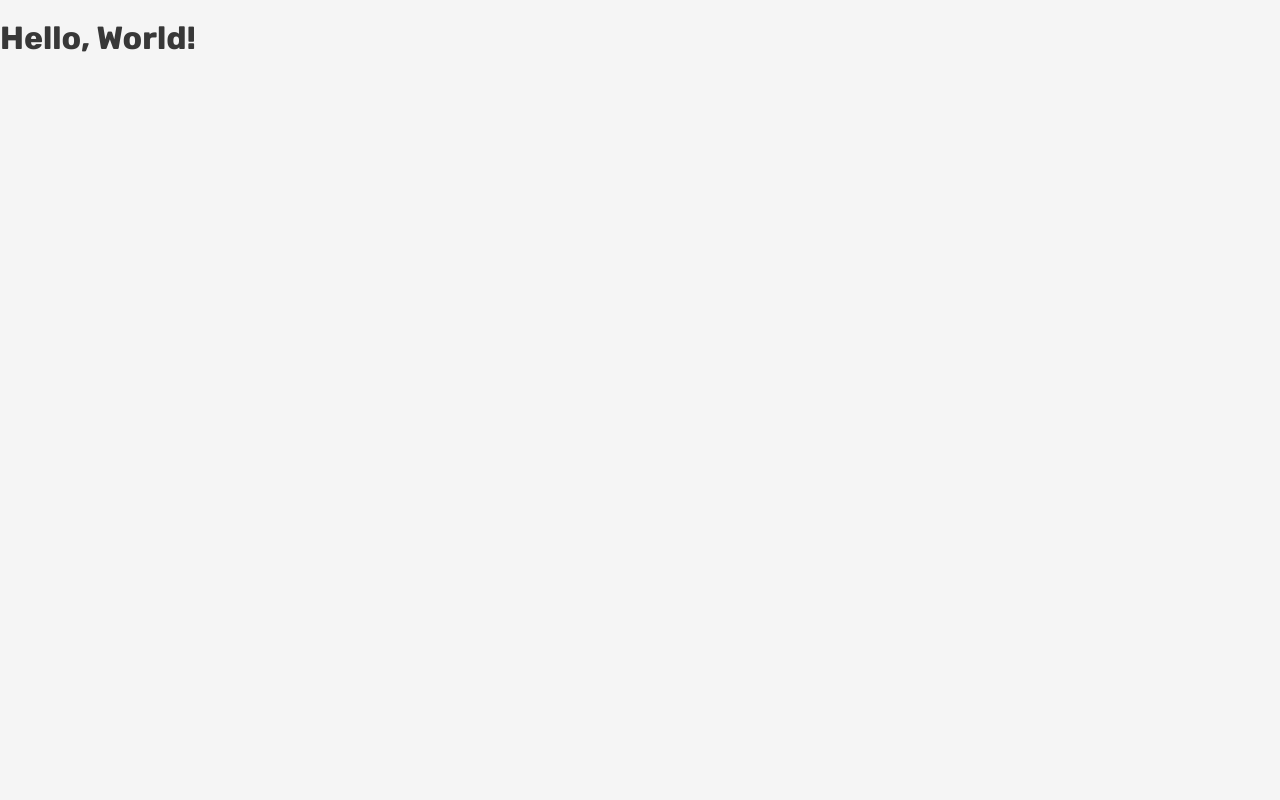
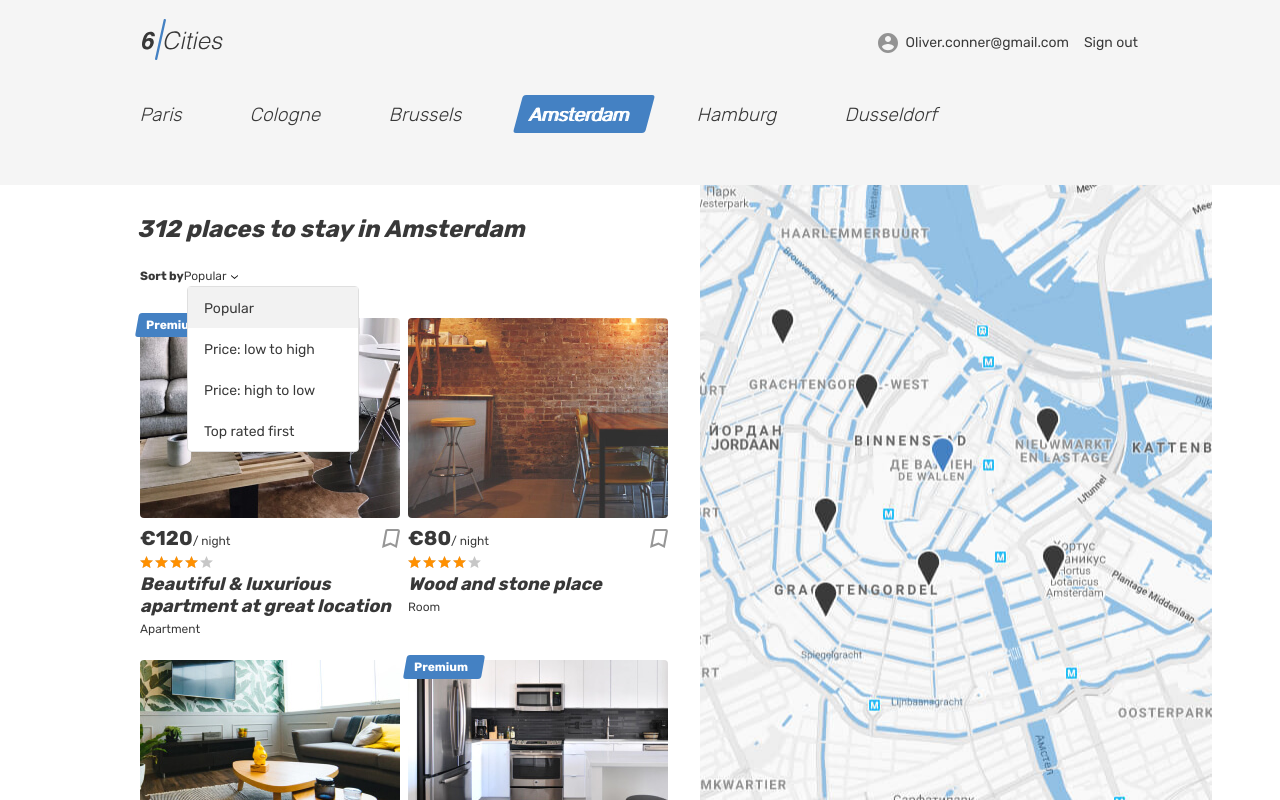
Before and after one commit to htmlacademy-react/135780-six-cities-3, a React (Vite) app: page / in a window 1280 px wide. Built offline with nearby package versions, Linux system fonts and the light colour scheme.

Commit message:
Начинаем программировать 1-3

```diff
--- /dev/null
+++ b/src/App.tsx
@@ -0,0 +1,8 @@
+import React from 'react';
+import MainPage from './components/MainPage/MainPage';
+
+const App: React.FC = () => (
+  <MainPage />
+);
+
+export default App;
--- /dev/null
+++ b/src/components/MainPage/MainPage.tsx
@@ -0,0 +1,115 @@
+import React from 'react';
+import OfferCard from '../OfferCard/OfferCard';
+import { offers } from '../../constants';
+
+const MainPage: React.FC = () => (
+  <div className="page page--gray page--main">
+    <header className="header">
+      <div className="container">
+        <div className="header__wrapper">
+          <div className="header__left">
+            <a className="header__logo-link header__logo-link--active" href="#">
+              <img className="header__logo" src="img/logo.svg" alt="6 cities logo" width="81" height="41" />
+            </a>
+          </div>
+          <nav className="header__nav">
+            <ul className="header__nav-list">
+              <li className="header__nav-item user">
+                <a className="header__nav-link header__nav-link--profile" href="#">
+                  <div className="header__avatar-wrapper user__avatar-wrapper"></div>
+                  <span className="header__user-name user__name">Oliver.conner@gmail.com</span>
+                </a>
+              </li>
+              <li className="header__nav-item">
+                <a className="header__nav-link" href="#">
+                  <span className="header__signout">Sign out</span>
+                </a>
+              </li>
+            </ul>
+          </nav>
+        </div>
+      </div>
+    </header>
+
+    <main className="page__main page__main--index">
+      <h1 className="visually-hidden">Cities</h1>
+      <div className="tabs">
+        <section className="locations container">
+          <ul className="locations__list tabs__list">
+            <li className="locations__item">
+              <a className="locations__item-link tabs__item" href="#">
+                <span>Paris</span>
+              </a>
+            </li>
+            <li className="locations__item">
+              <a className="locations__item-link tabs__item" href="#">
+                <span>Cologne</span>
+              </a>
+            </li>
+            <li className="locations__item">
+              <a className="locations__item-link tabs__item" href="#">
+                <span>Brussels</span>
+              </a>
+            </li>
+            <li className="locations__item">
+              <a className="locations__item-link tabs__item tabs__item--active" href="#">
+                <span>Amsterdam</span>
+              </a>
+            </li>
+            <li className="locations__item">
+              <a className="locations__item-link tabs__item" href="#">
+                <span>Hamburg</span>
+              </a>
+            </li>
+            <li className="locations__item">
+              <a className="locations__item-link tabs__item" href="#">
+                <span>Dusseldorf</span>
+              </a>
+            </li>
+          </ul>
+        </section>
+      </div>
+      <div className="cities">
+        <div className="cities__places-container container">
+          <section className="cities__places places">
+            <h2 className="visually-hidden">Places</h2>
+            <b className="places__found">312 places to stay in Amsterdam</b>
+            <form className="places__sorting" action="#" method="get">
+              <span className="places__sorting-caption">Sort by</span>
+              <span className="places__sorting-type" tabIndex={0}>
+                  Popular
+                <svg className="places__sorting-arrow" width="7" height="4">
+                  <use xlinkHref="#icon-arrow-select"></use>
+                </svg>
+              </span>
+              <ul className="places__options places__options--custom places__options--opened">
+                <li className="places__option places__option--active" tabIndex={0}>Popular</li>
+                <li className="places__option" tabIndex={0}>Price: low to high</li>
+                <li className="places__option" tabIndex={0}>Price: high to low</li>
+                <li className="places__option" tabIndex={0}>Top rated first</li>
+              </ul>
+            </form>
+            <div className="cities__places-list places__list tabs__content">
+              {offers.map((offer) => (
+                <OfferCard
+                  key={offer.id}
+                  isPremium={offer.isPremium}
+                  price={offer.price}
+                  title={offer.title}
+                  type={offer.type}
+                  rating={offer.rating}
+                  image={offer.image}
+                />
+              ))}
+            </div>
+          </section>
+          <div className="cities__right-section">
+            <section className="cities__map map"></section>
+          </div>
+        </div>
+      </div>
+    </main>
+  </div>
+);
+
+export default MainPage;
--- /dev/null
+++ b/src/components/OfferCard/OfferCard.tsx
@@ -0,0 +1,55 @@
+import React from 'react';
+
+type OfferCardProps = {
+  isPremium: boolean;
+  price: number;
+  title: string;
+  type: string;
+  rating: number;
+  image: string;
+};
+
+const OfferCard: React.FC<OfferCardProps> = ({ isPremium, price, title, type, rating, image }) => {
+  const ratingPercentage = `${Math.round(rating) * 20}%`;
+
+  return (
+    <article className="cities__card place-card">
+      {isPremium && (
+        <div className="place-card__mark">
+          <span>Premium</span>
+        </div>
+      )}
+      <div className="cities__image-wrapper place-card__image-wrapper">
+        <a href="#">
+          <img className="place-card__image" src={image} width="260" height="200" alt="Place image" />
+        </a>
+      </div>
+      <div className="place-card__info">
+        <div className="place-card__price-wrapper">
+          <div className="place-card__price">
+            <b className="place-card__price-value">&euro;{price}</b>
+            <span className="place-card__price-text">&#47;&nbsp;night</span>
+          </div>
+          <button className="place-card__bookmark-button button" type="button">
+            <svg className="place-card__bookmark-icon" width="18" height="19">
+              <use xlinkHref="#icon-bookmark"></use>
+            </svg>
+            <span className="visually-hidden">To bookmarks</span>
+          </button>
+        </div>
+        <div className="place-card__rating rating">
+          <div className="place-card__stars rating__stars">
+            <span style={{ width: ratingPercentage }}></span>
+            <span className="visually-hidden">Rating</span>
+          </div>
+        </div>
+        <h2 className="place-card__name">
+          <a href="#">{title}</a>
+        </h2>
+        <p className="place-card__type">{type}</p>
+      </div>
+    </article>
+  );
+};
+
+export default OfferCard;
--- /dev/null
+++ b/src/constants.ts
@@ -0,0 +1,47 @@
+export const offers = [
+  {
+    id: 1,
+    isPremium: true,
+    price: 120,
+    title: 'Beautiful & luxurious apartment at great location',
+    type: 'Apartment',
+    rating: 4,
+    image: 'img/apartment-01.jpg',
+  },
+  {
+    id: 2,
+    isPremium: false,
+    price: 80,
+    title: 'Wood and stone place',
+    type: 'Room',
+    rating: 4,
+    image: 'img/room.jpg',
+  },
+  {
+    id: 3,
+    isPremium: false,
+    price: 132,
+    title: 'Canal View Prinsengracht',
+    type: 'Apartment',
+    rating: 5,
+    image: 'img/apartment-02.jpg',
+  },
+  {
+    id: 4,
+    isPremium: true,
+    price: 180,
+    title: 'Nice, cozy, warm big bed apartment',
+    type: 'Apartment',
+    rating: 5,
+    image: 'img/apartment-03.jpg',
+  },
+  {
+    id: 5,
+    isPremium: true,
+    price: 80,
+    title: 'Wood and stone place',
+    type: 'Room',
+    rating: 4,
+    image: 'img/room.jpg',
+  },
+];
--- a/src/index.tsx
+++ b/src/index.tsx
@@ -1,5 +1,6 @@
 import React from 'react';
 import ReactDOM from 'react-dom/client';
+import App from './App';
 
 const root = ReactDOM.createRoot(
   document.getElementById('root') as HTMLElement
@@ -7,6 +8,6 @@
 
 root.render(
   <React.StrictMode>
-    <h1>Hello, World!</h1>
+    <App />
   </React.StrictMode>
 );
--- a/tsconfig.json
+++ b/tsconfig.json
@@ -5,6 +5,7 @@
     "module": "ESNext",
     "skipLibCheck": true,
     "types": ["vitest/globals", "@testing-library/jest-dom"],
+    "baseUrl": "./src",
 
     /* Bundler mode */
     "moduleResolution": "bundler",
@@ -21,6 +22,7 @@
     "noFallthroughCasesInSwitch": true,
     "forceConsistentCasingInFileNames": true,
   },
-  "include": ["src", "vite.config.ts"],
-  "references": [{ "path": "./tsconfig.node.json" }]
+  "include": ["src", "vite.config.ts", "setupTests.ts", "index.tsx"],
+  "references": [{ "path": "./tsconfig.node.json" }],
+
 }
```
Also changed, not shown: 1 other file (tests, documents, lock files or other folders).
